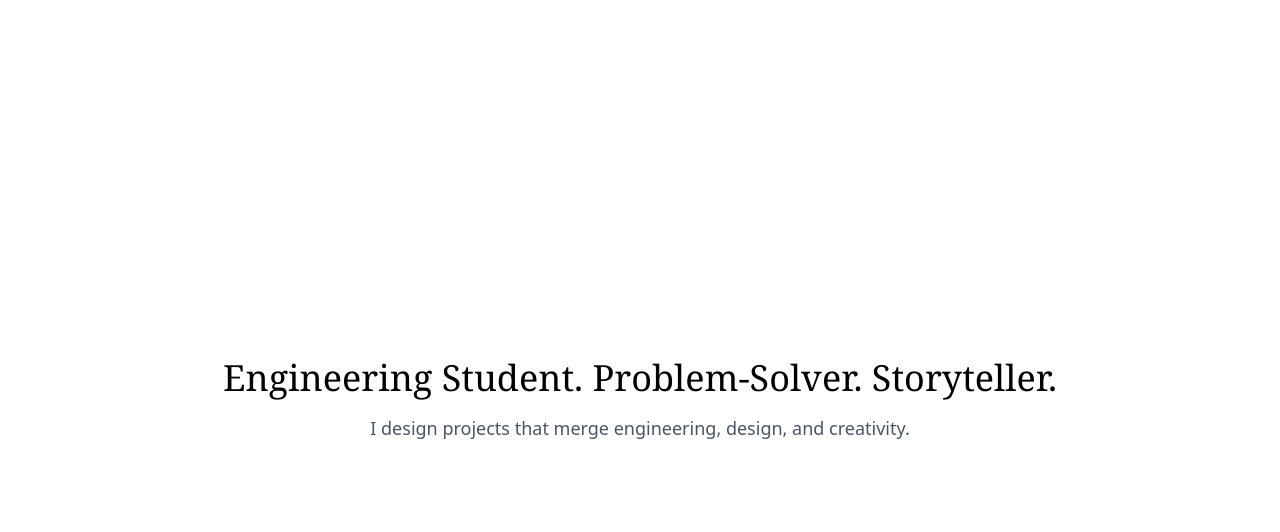
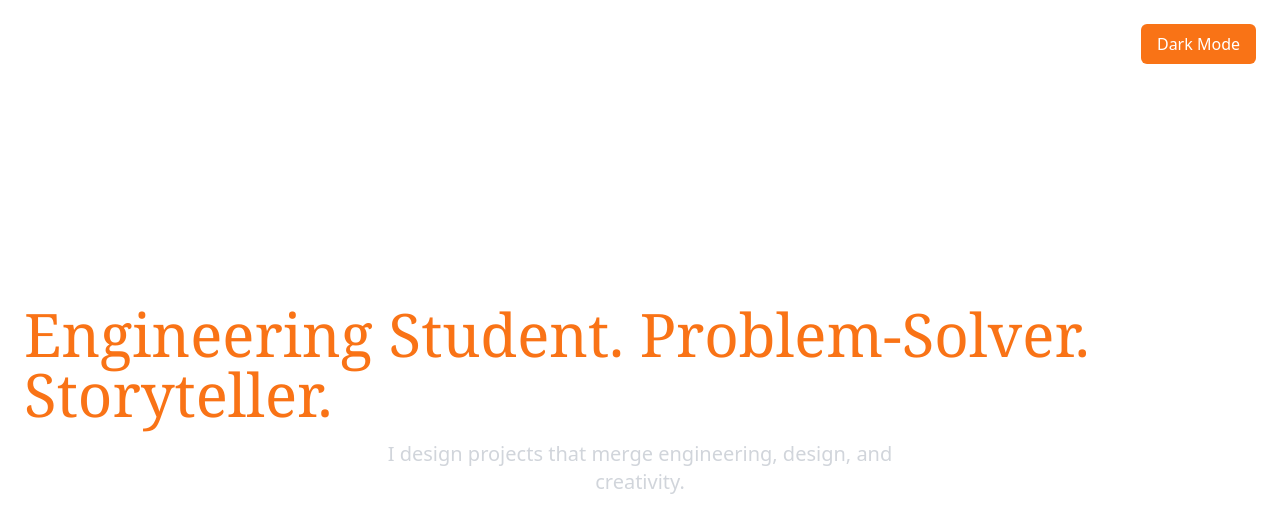
Before and after one commit to megaraph/web-portfolio, a React (Vite) app: page / in a window 1280 px wide. Shown: the top 532 px of the page. Built offline with nearby package versions, Linux system fonts and the light colour scheme.

Commit message:
add: foundation for dark mode toggle

```diff
--- /dev/null
+++ b/src/context/ThemeContext.tsx
@@ -0,0 +1,11 @@
+import { createContext } from "react";
+
+interface ThemeContextType {
+    theme: "light" | "dark";
+    toggleTheme: () => void;
+}
+
+export const ThemeContext = createContext<ThemeContextType>({
+    theme: "light",
+    toggleTheme: () => {},
+});
--- /dev/null
+++ b/src/context/ThemeProvider.tsx
@@ -0,0 +1,25 @@
+import React, { useState, useEffect, type ReactNode } from "react";
+import { ThemeContext } from "./ThemeContext";
+
+export const ThemeProvider: React.FC<{ children: ReactNode }> = ({
+    children,
+}) => {
+    const [theme, setTheme] = useState<"light" | "dark">(
+        localStorage.getItem("theme") === "dark" ? "dark" : "light"
+    );
+
+    useEffect(() => {
+        document.documentElement.classList.toggle("dark", theme === "dark");
+        localStorage.setItem("theme", theme);
+    }, [theme]);
+
+    const toggleTheme = () => {
+        setTheme((prev) => (prev === "light" ? "dark" : "light"));
+    };
+
+    return (
+        <ThemeContext.Provider value={{ theme, toggleTheme }}>
+            {children}
+        </ThemeContext.Provider>
+    );
+};
--- /dev/null
+++ b/src/context/useTheme.tsx
@@ -0,0 +1,10 @@
+import { useContext } from "react";
+import { ThemeContext } from "./ThemeContext";
+
+export const useTheme = () => {
+    const context = useContext(ThemeContext);
+    if (!context) {
+        throw new Error("useTheme must be used within a ThemeProvider");
+    }
+    return context;
+};
--- a/src/main.tsx
+++ b/src/main.tsx
@@ -1,13 +1,16 @@
 import React from "react";
 import ReactDOM from "react-dom/client";
+import App from "./App";
 import { BrowserRouter } from "react-router-dom";
-import App from "./App";
+import { ThemeProvider } from "./context/ThemeProvider";
 import "./styles/globals.css";
 
-ReactDOM.createRoot(document.getElementById("root") as HTMLElement).render(
+ReactDOM.createRoot(document.getElementById("root")!).render(
     <React.StrictMode>
         <BrowserRouter>
-            <App />
+            <ThemeProvider>
+                <App />
+            </ThemeProvider>
         </BrowserRouter>
     </React.StrictMode>
 );
--- a/src/pages/Home.tsx
+++ b/src/pages/Home.tsx
@@ -1,13 +1,22 @@
+import { useTheme } from "../context/useTheme";
+
 export default function Home() {
+    const { theme, toggleTheme } = useTheme();
     return (
-        <section className="flex flex-col items-center justify-center min-h-screen">
-            <h1 className="text-4xl font-serif mb-4">
+        <div className="flex flex-col items-center justify-center min-h-screen px-6">
+            <button
+                onClick={toggleTheme}
+                className="absolute top-6 right-6 px-4 py-2 bg-orange-500 text-white rounded-md hover:bg-orange-600 transition"
+            >
+                {theme === "light" ? "Dark Mode" : "Light Mode"}
+            </button>
+            <h1 className="text-4xl md:text-6xl font-serif text-orange-500 mb-4">
                 Engineering Student. Problem-Solver. Storyteller.
             </h1>
-            <p className="text-lg text-gray-600 dark:text-gray-300 max-w-xl text-center">
+            <p className="text-lg md:text-xl text-gray-300 max-w-xl text-center">
                 I design projects that merge engineering, design, and
                 creativity.
             </p>
-        </section>
+        </div>
     );
 }
```
